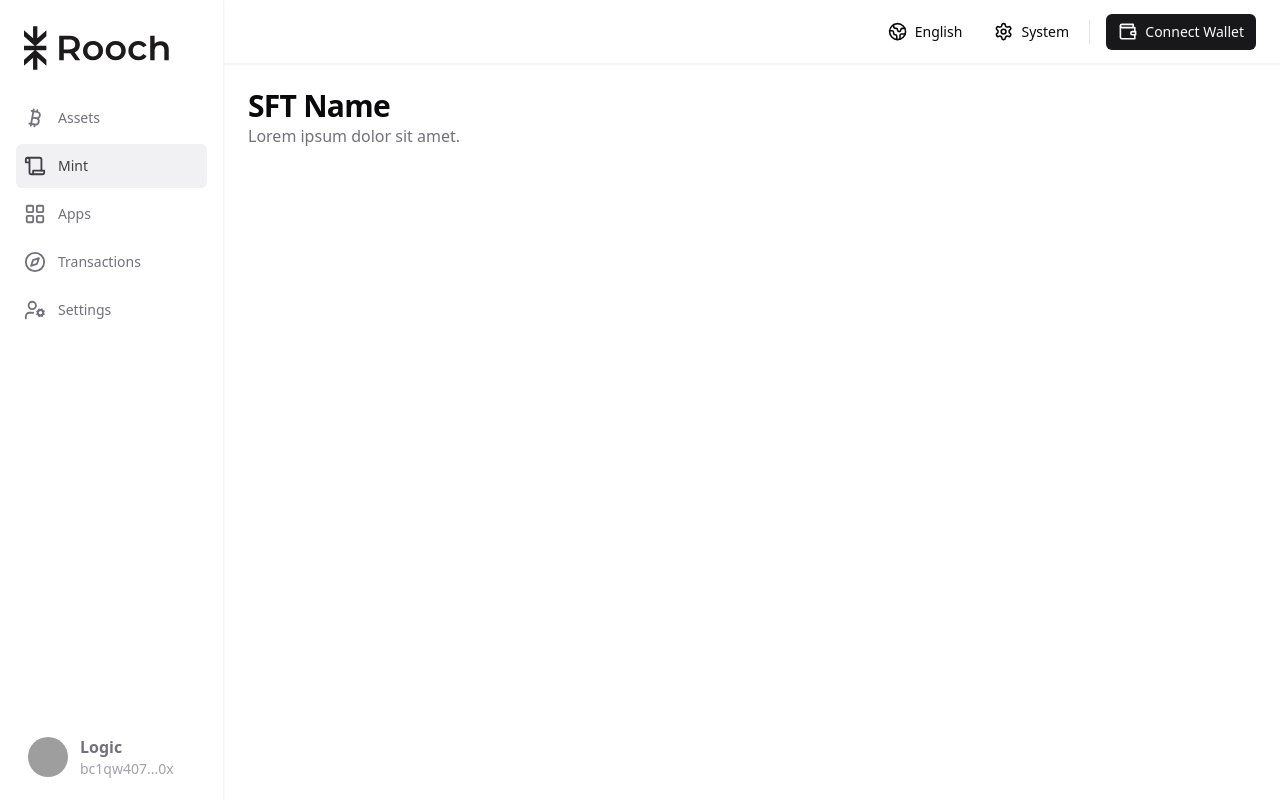
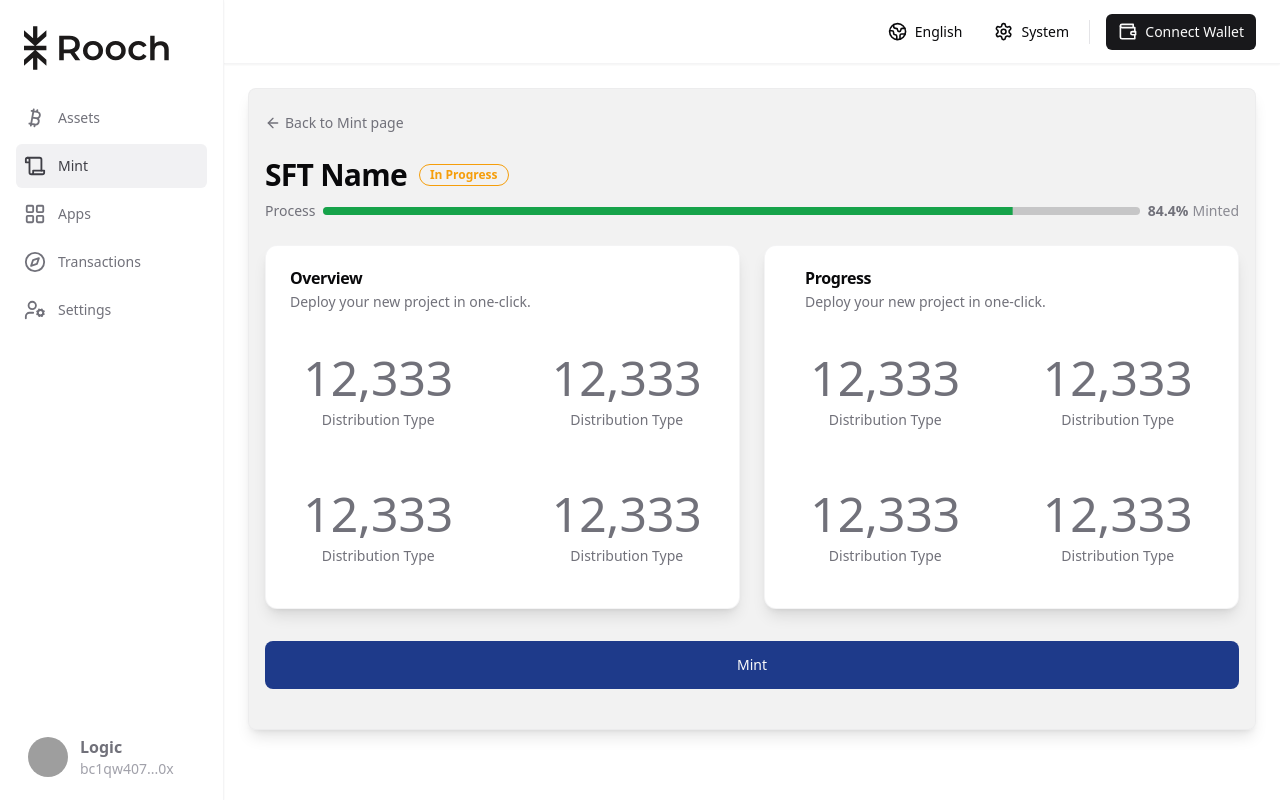
Before and after one commit to rooch-network/rooch-portal-v1, a React (Vite) app: page /mint/sft/1 in a window 1280 px wide. Built offline with nearby package versions, Linux system fonts and the light colour scheme; grey boxes are pictures that could not be loaded.

Commit message:
feat: complete the UI of `SFT-Details` page (#33)
* feat: complete the header setting of the detail page of mint SFT

* feat: complete the SFT details page

* feat: update some styles for SFT details page

```diff
--- /dev/null
+++ b/src/(dashboard)/userMint/sftDetail/components/sft-details.tsx
@@ -0,0 +1,93 @@
+import { Button } from "@/components/ui/button";
+import {
+  Card,
+  CardContent,
+  CardDescription,
+  CardHeader,
+  CardTitle,
+} from "@/components/ui/card";
+import { Progress } from "@/components/ui/progress";
+import { useEffect, useState } from "react";
+
+export function SftDetails() {
+  const [progress, setProgress] = useState(0);
+
+  useEffect(() => {
+    const timer = setTimeout(() => setProgress(84.4), 500);
+    return () => clearTimeout(timer);
+  }, []);
+
+  return (
+    <>
+      <div className="flex items-center justify-start w-full gap-2 text-muted-foreground mt-2">
+        <span className="text-sm">Process</span>
+        <Progress value={progress} />
+        <span className="text-sm flex items-center gap-1">
+          <p className="font-semibold">84.4%</p>
+          <p className="text-muted-foreground/80">Minted</p>
+        </span>
+      </div>
+      <div className="grid md:grid-cols-2 gap-x-6 w-full mt-6 gap-4 md:gap-6">
+        <div className="w-full h-full">
+          <Card className="border-border/40 shadow-lg">
+            <CardHeader>
+              <CardTitle>Overview</CardTitle>
+              <CardDescription>
+                Deploy your new project in one-click.
+              </CardDescription>
+            </CardHeader>
+            <CardContent className="text-sm text-muted-foreground dark:text-primary grid md:grid-cols-2 gap-6 w-full px-6 md:px-0">
+              <div className="flex flex-row-reverse md:flex-col items-center justify-between md:justify-center gap-2 w-full md:h-28">
+                <span className="text-4xl font-medium md:text-5xl">12,333</span>
+                <span className="text-base md:text-sm">Distribution Type</span>
+              </div>
+              <div className="flex flex-row-reverse md:flex-col items-center justify-between md:justify-center gap-2 w-full md:h-28">
+                <span className="text-4xl font-medium md:text-5xl">12,333</span>
+                <span className="text-base md:text-sm">Distribution Type</span>
+              </div>
+              <div className="flex flex-row-reverse md:flex-col items-center justify-between md:justify-center gap-2 w-full md:h-28">
+                <span className="text-4xl font-medium md:text-5xl">12,333</span>
+                <span className="text-base md:text-sm">Distribution Type</span>
+              </div>
+              <div className="flex flex-row-reverse md:flex-col items-center justify-between md:justify-center gap-2 w-full md:h-28">
+                <span className="text-4xl font-medium md:text-5xl">12,333</span>
+                <span className="text-base md:text-sm">Distribution Type</span>
+              </div>
+            </CardContent>
+          </Card>
+        </div>
+        <div className="w-full h-full">
+          <Card className="border-border/40 shadow-lg px-4">
+            <CardHeader>
+              <CardTitle>Progress</CardTitle>
+              <CardDescription>
+                Deploy your new project in one-click.
+              </CardDescription>
+            </CardHeader>
+            <CardContent className="text-sm text-muted-foreground dark:text-primary grid md:grid-cols-2 gap-6 w-full px-6 md:px-0">
+              <div className="flex flex-row-reverse md:flex-col items-center justify-between md:justify-center gap-2 w-full md:h-28">
+                <span className="text-4xl font-medium md:text-5xl">12,333</span>
+                <span className="text-base md:text-sm">Distribution Type</span>
+              </div>
+              <div className="flex flex-row-reverse md:flex-col items-center justify-between md:justify-center gap-2 w-full md:h-28">
+                <span className="text-4xl font-medium md:text-5xl">12,333</span>
+                <span className="text-base md:text-sm">Distribution Type</span>
+              </div>
+              <div className="flex flex-row-reverse md:flex-col items-center justify-between md:justify-center gap-2 w-full md:h-28">
+                <span className="text-4xl font-medium md:text-5xl">12,333</span>
+                <span className="text-base md:text-sm">Distribution Type</span>
+              </div>
+              <div className="flex flex-row-reverse md:flex-col items-center justify-between md:justify-center gap-2 w-full md:h-28">
+                <span className="text-4xl font-medium md:text-5xl">12,333</span>
+                <span className="text-base md:text-sm">Distribution Type</span>
+              </div>
+            </CardContent>
+          </Card>
+        </div>
+      </div>
+      <Button className="rounded-lg w-full mt-4 mb-2 md:mt-8 md:mb-6 h-12 bg-blue-900 hover:bg-blue-950 dark:text-white dark:bg-blue-800 dark:hover:bg-opacity-75">
+        Mint
+      </Button>
+    </>
+  );
+}
--- a/src/(dashboard)/userMint/sftDetail/sft-detail-layout.tsx
+++ b/src/(dashboard)/userMint/sftDetail/sft-detail-layout.tsx
@@ -1,13 +1,39 @@
+import { Button } from "@/components/ui/button";
+import { SftDetails } from "./components/sft-details";
+import { Badge } from "@/components/ui/badge";
+import { ArrowLeft } from "lucide-react";
+import { useNavigate } from "react-router-dom";
+
 export const SftDetailLayout = () => {
+  const navigate = useNavigate();
+
   return (
-    <div className="h-full flex-1 flex-col space-y-6 flex">
-      <div className="flex items-center justify-between space-y-2">
-        <span>
-          <h1 className="text-3xl font-bold tracking-tight">SFT Name</h1>
-          <p className="text-muted-foreground text-wrap">
-            Lorem ipsum dolor sit amet.
-          </p>
-        </span>
+    <div className="h-full flex-1 flex-col space-y-4 flex border p-4 rounded-lg border-border/40 shadow-lg bg-transparent/5 dark:bg-primary-foreground/80">
+      <Button
+        className="w-fit p-0 text-muted-foreground hover:opacity-75"
+        variant="link"
+        size="sm"
+        onClick={() => {
+          navigate("/mint");
+        }}
+      >
+        <ArrowLeft className="w-4 h-4 mr-1" />
+        Back to Mint page
+      </Button>
+      <div>
+        <div className="flex items-center justify-start">
+          <div className="flex flex-row items-center justify-start gap-3">
+            <h1 className="text-3xl font-bold tracking-tight">SFT Name</h1>
+            <Badge
+              variant="outline"
+              className="rounded-full border-amber-500 text-amber-500 dark:border-amber-300 dark:text-amber-300 hover:bg-amber-500/10"
+            >
+              In Progress
+            </Badge>
+          </div>
+        </div>
+        {/* Mint SFT Overview */}
+        <SftDetails />
       </div>
     </div>
   );
--- a/src/components/ui/progress.tsx
+++ b/src/components/ui/progress.tsx
@@ -1,9 +1,9 @@
-"use client"
+"use client";
 
-import * as React from "react"
-import * as ProgressPrimitive from "@radix-ui/react-progress"
+import * as React from "react";
+import * as ProgressPrimitive from "@radix-ui/react-progress";
 
-import { cn } from "@/lib/utils"
+import { cn } from "@/lib/utils";
 
 const Progress = React.forwardRef<
   React.ElementRef<typeof ProgressPrimitive.Root>,
@@ -18,11 +18,11 @@ const Progress = React.forwardRef<
     {...props}
   >
     <ProgressPrimitive.Indicator
-      className="h-full w-full flex-1 bg-primary transition-all"
+      className="h-full w-full flex-1 bg-green-600 dark:bg-green-500 transition-all"
       style={{ transform: `translateX(-${100 - (value || 0)}%)` }}
     />
   </ProgressPrimitive.Root>
-))
-Progress.displayName = ProgressPrimitive.Root.displayName
+));
+Progress.displayName = ProgressPrimitive.Root.displayName;
 
-export { Progress }
+export { Progress };
```
